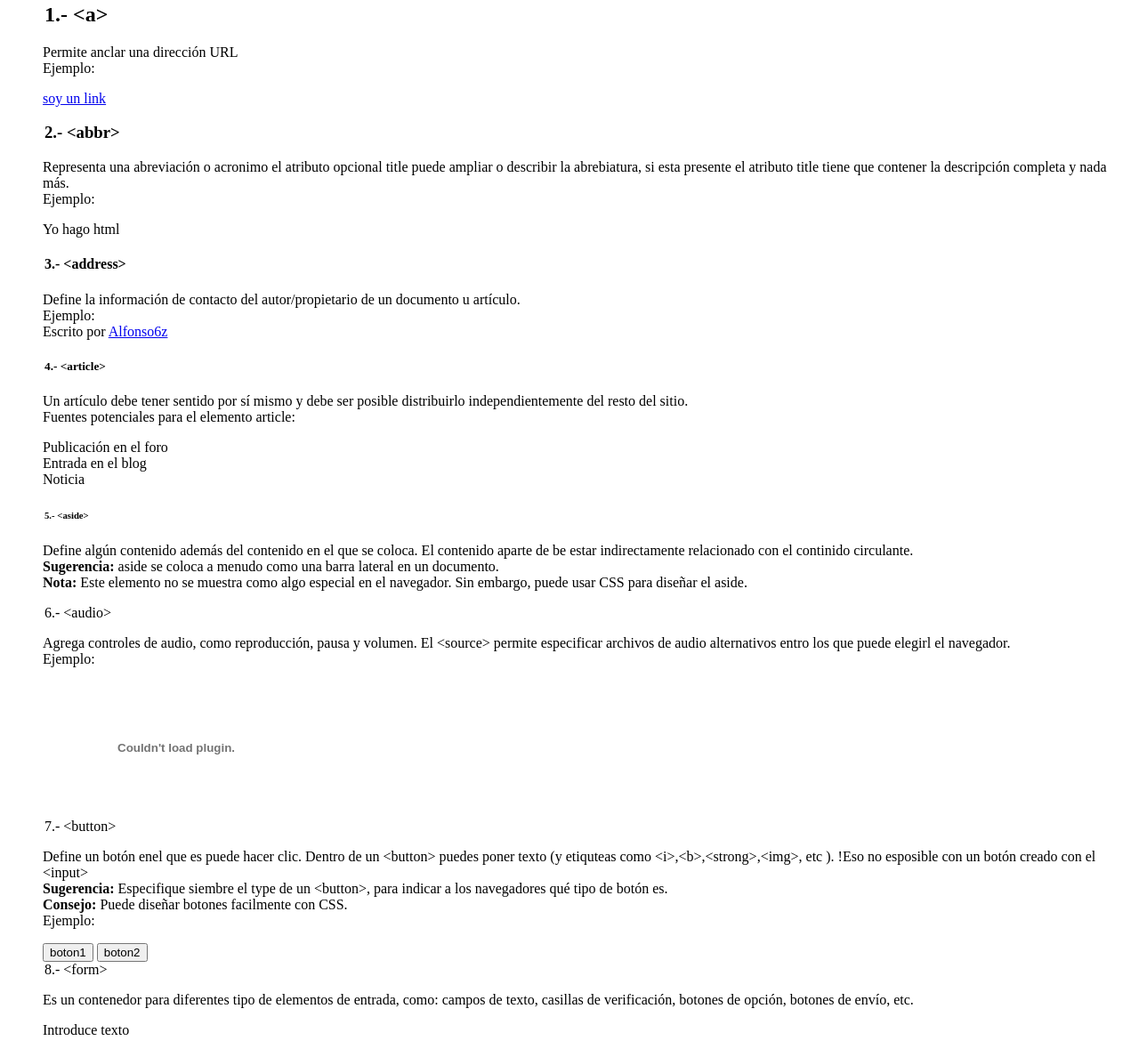
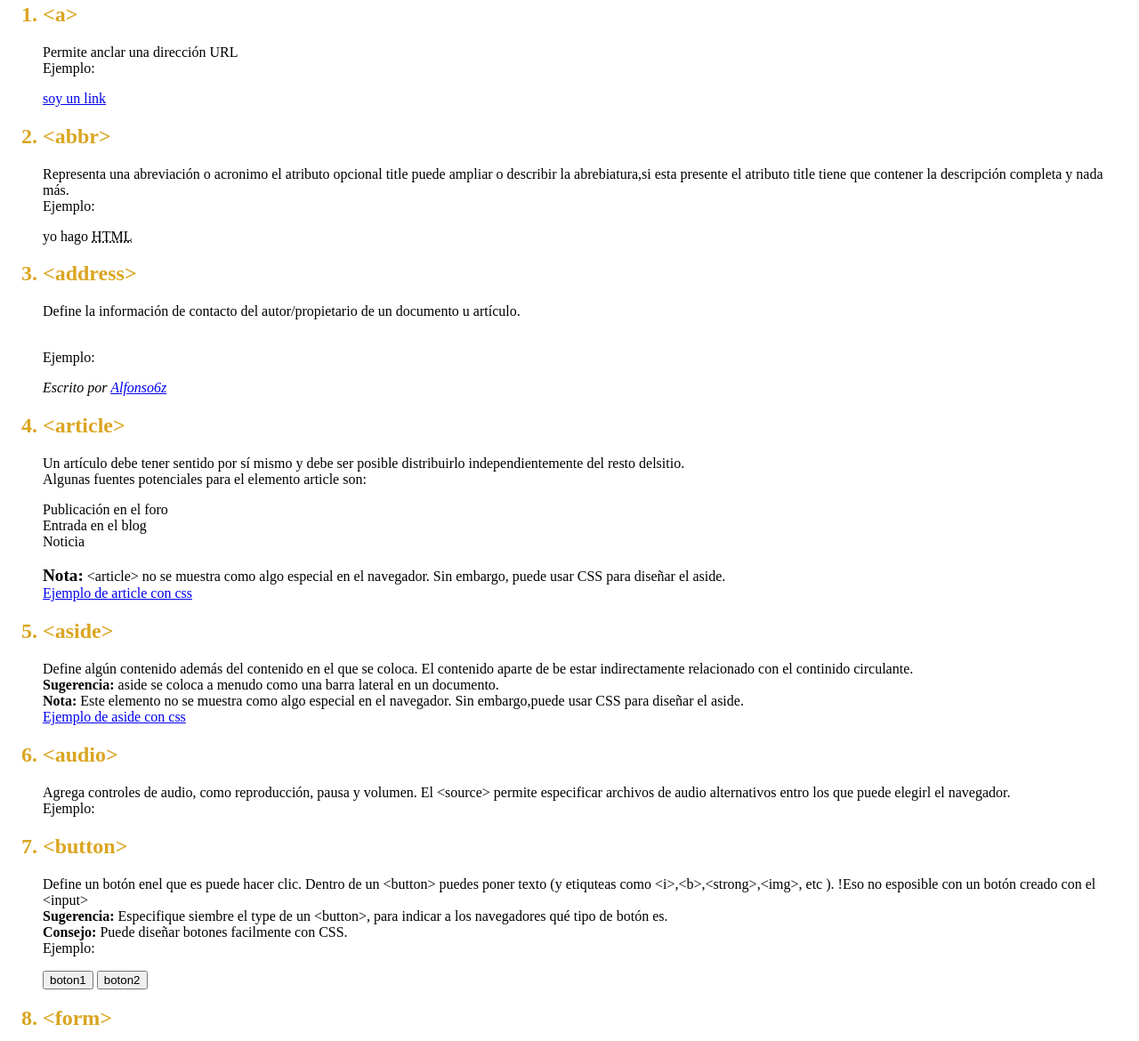
Before and after one commit to Arturo1289/desarrollo_web, a plain HTML site: page practica1_etiquetas/index.html in a window 1280 px wide. Shown: the part 133-1303 px from the top of the page at 89% size. Drawn offline with Linux system fonts and the light colour scheme.

Commit message:
Actualisacion de codigo 22/09 4:01

```diff
--- a/practica1_etiquetas/index.html
+++ b/practica1_etiquetas/index.html
@@ -6,6 +6,15 @@
     <meta http-equiv="X-UA-Compatible" content="IE=edge">
     <meta name="viewport" content="width=device-width, initial-scale=1.0">
     <title>Document</title>
+    <style>
+        h2 {
+            color: goldenrod;
+        }
+
+        li {
+            list-style: decimal;
+        }
+    </style>
 </head>
 
 <body>
@@ -15,48 +24,78 @@ otros elementos dentro de las páginas web.
         <br>Algunas de las más usadas son:
     </p>
     <ul>
-
-<h2><legend>1.- &lt;a></legend></h2>
+        <!--primer etiqueta-->
+        <h2>
+            <li>&lt;a&gt;</li>
+        </h2>
         <p>Permite anclar una dirección URL <br> Ejemplo:</p>
         <a href="https:/www.google.com">soy un link</a>
 
-<h3><legend>2.- &lt;abbr></legend></h3>
-<p>Representa una abreviación o acronimo el atributo opcional title puede ampliar o describir la abrebiatura,
-si esta presente el atributo title tiene que contener la descripción completa y nada más. <br> Ejemplo: </p>
-<p>Yo hago html</p>
+        <h2>
+            <li>&lt;abbr&gt;</li>
+        </h2>
+        <p>Representa una abreviación o acronimo el atributo opcional title puede ampliar o describir la abrebiatura,si
+            esta presente el atributo title tiene que contener la descripción completa y nada más. <br> Ejemplo: </p>
+        <p>yo hago <abbr title="">HTML</abbr> </p>
 
-<h4><legend>3.- &lt;address></legend></h4>
-<p>Define la información de contacto del autor/propietario de un documento u artículo.
-<br>Ejemplo: <br> Escrito por <a href="https://github.com/Alfonso6z">Alfonso6z</a></p>
+        <h2>
+            <li>&lt;address&gt;</li>
+        </h2>
+        <p>Define la información de contacto del autor/propietario de un documento u artículo. </p>
+        <p> <br> Ejemplo:
+        <address> Escrito por <a href="https://github.com/Alfonso6z">Alfonso6z</a> </address>
+        <!--se pueden poner etiquetas en las etiquetas-->
+        </p>
 
-<h5><legend>4.- &lt;article></legend></h5>
-<p>Un artículo debe tener sentido por sí mismo y debe ser posible distribuirlo independientemente del resto del
-sitio.<br> Fuentes potenciales para el elemento article:</p>
-Publicación en el foro <br> Entrada en el blog <br> Noticia
+        <h2>
+            <li>&lt;article&gt;</li>
+        </h2>
+        <p>Un artículo debe tener sentido por sí mismo y debe ser posible distribuirlo independientemente del resto
+            delsitio.
+            <br>Algunas fuentes potenciales para el elemento article son:
+        </p>
+        Publicación en el foro <br> Entrada en el blog <br>Noticia <br>
+        <br> <strong style="font-size: larger;">Nota:</strong> &lt;article&gt; no se muestra como algo especial en el
+        navegador. Sin
+        embargo, puede usar CSS para diseñar el aside.
+        <br><a href="C:\Dev\desarrollo_web\practica1_etiquetas\example\article.html">Ejemplo de article con css</a>
 
-<h6><legend>5.- &lt;aside></legend></h6>
-<p>Define algún contenido además del contenido en el que se coloca. El contenido aparte de be estar indirectamente
-relacionado con el continido circulante.
+        <h2>
+            <li>&lt;aside&gt;</li>
+        </h2>
+        <p>Define algún contenido además del contenido en el que se coloca. El contenido aparte de be estar
+            indirectamente relacionado con el continido circulante.
             <br> <strong>Sugerencia: </strong>aside se coloca a menudo como una barra lateral en un documento.
-<br> <strong>Nota: </strong>Este elemento no se muestra como algo especial en el navegador. Sin embargo, puede usar
-CSS para diseñar el aside.</p>
+            <br> <strong>Nota: </strong>Este elemento no se muestra como algo especial en el navegador. Sin
+            embargo,puede usar CSS para diseñar el aside.
+            <br><a href="C:\Dev\desarrollo_web\practica1_etiquetas\example\aside.html">Ejemplo de aside con css</a>
+        </p>
 
-<h7><legend>6.- &lt;audio></legend></h7>
-<p>Agrega controles de audio, como reproducción, pausa y volumen. El &lt;source> permite especificar
+        <h2>
+            <li>&lt;audio&gt;</li>
+        </h2>
+        <p>Agrega controles de audio, como reproducción, pausa y volumen. El &lt;source&gt; permite especificar
             archivos de audio alternativos entro los que puede elegirl el navegador.
-<br>Ejemplo:</p>
-<embed src="C:\desarrollo_web\practica1_etiquetas\audio\teclado-mecanografia.mp3" type=".mp3">
+            <br>Ejemplo:
+        </p>
 
-<h8><legend>7.- &lt;button></legend></h8>
+        <h2>
+            <li>&lt;button&gt;</li>
+        </h2>
         <p>Define un botón enel que es puede hacer clic.
-Dentro de un &lt;button> puedes poner texto (y etiquteas como &lt;i>,&lt;b>,&lt;strong>,&lt;img>, etc ).
-!Eso no esposible con un botón creado con el &lt;input>
-<br> <strong>Sugerencia: </strong>Especifique siembre el type de un &lt;button>, para indicar a los navegadores qué tipo de botón es.
+            Dentro de un &lt;button> puedes poner texto (y etiquteas como
+            &lt;i&gt;,&lt;b&gt;,&lt;strong&gt;,&lt;img&gt;, etc ).
+            !Eso no esposible con un botón creado con el &lt;input&gt;
+            <br> <strong>Sugerencia: </strong>Especifique siembre el type de un &lt;button&gt;, para indicar a los
+            navegadores qué tipo de botón es.
             <br><strong>Consejo: </strong>Puede diseñar botones facilmente con CSS.
-<br>Ejemplo:</p>
+            <br>Ejemplo:
+        </p>
         <button>boton1</button> <button>boton2</button>
 
-<h9><legend>8.- &lt;form></legend></h9>
+        <h2>
+            <li>&lt;form&gt;</li>
+        </h2>
         <p>Es un contenedor para diferentes tipo de elementos de entrada, como: campos de texto, casillas de
             verificación, botones de opción, botones de envío, etc.</p>
         <p>Introduce texto</p><input type="text" name="" id=""> <br>Boton<br><input type="button" value="presiona">
@@ -64,14 +103,15 @@ verificación, botones de opción, botones de envío, etc.</p>
         <br>Elige lo que gustes<br><input type="radio">1<input type="radio">2<input type="radio">3
         <br>Presiona el boton para enviar<br><input type="submit" value="Enviar">
 
-<h10><legend>9.- &lt;footer></legend></h10>
+        <h2>
+            <li>&lt;footer&gt;</li>
+        </h2>
         <p>Define un pie de página para un documento o sección.
             Normalmente contien:<br> Información de autoría<br> Información de registro<br> Información del contacto
             <br>Mapa del sitio<br> Volver a los enlaces superiores<br> Documentos relacionados
-<p>Ejemplo:</p><footer>Texto de ejemplo</footer>
-
-<h11><legend>10.- &lt;lol></h11>
-    </p>
+        <p>Ejemplo:</p>
+        <footer>Texto de ejemplo</footer>
+        <!-- hola UwU-->
     </ul>
 </body>
 
```
Lines whose indentation alone changed are shown as unchanged.
